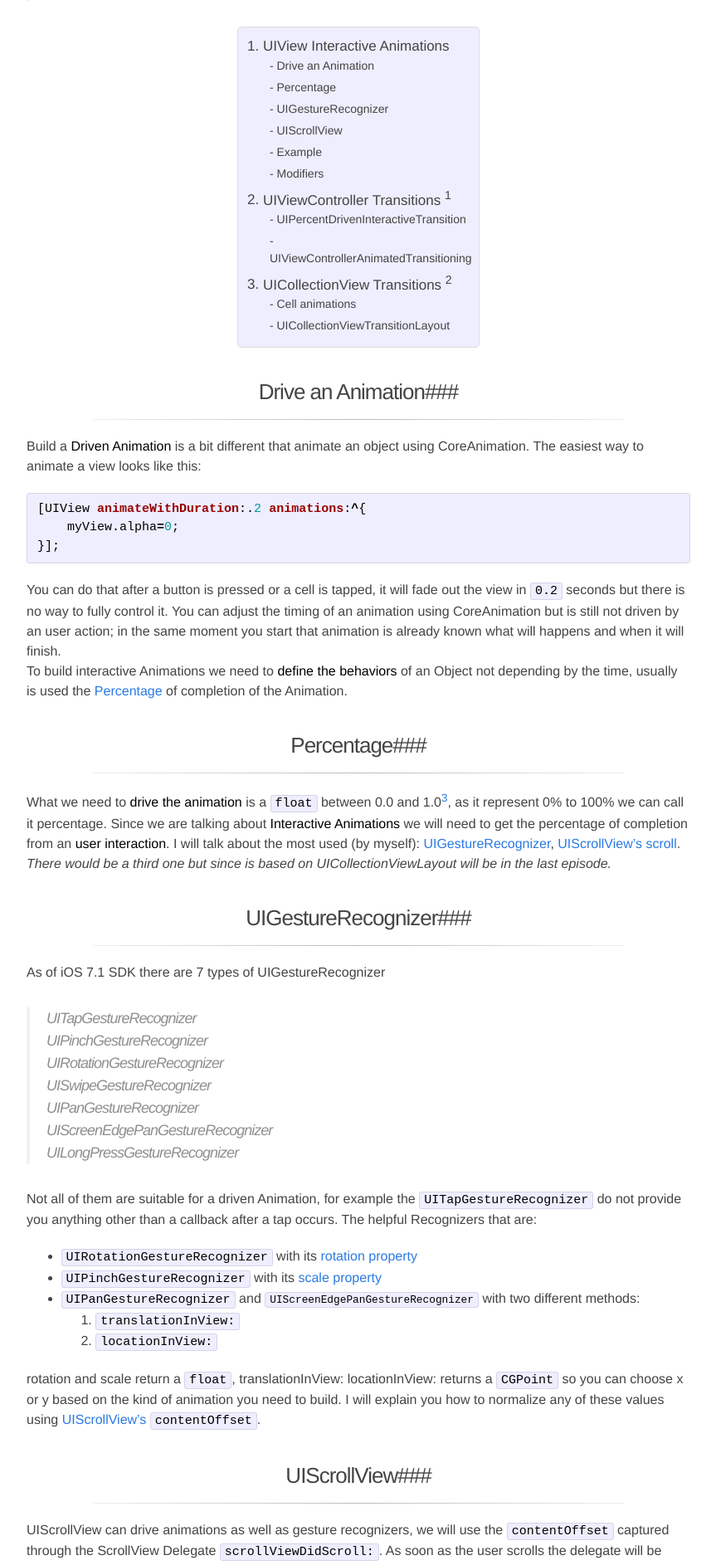
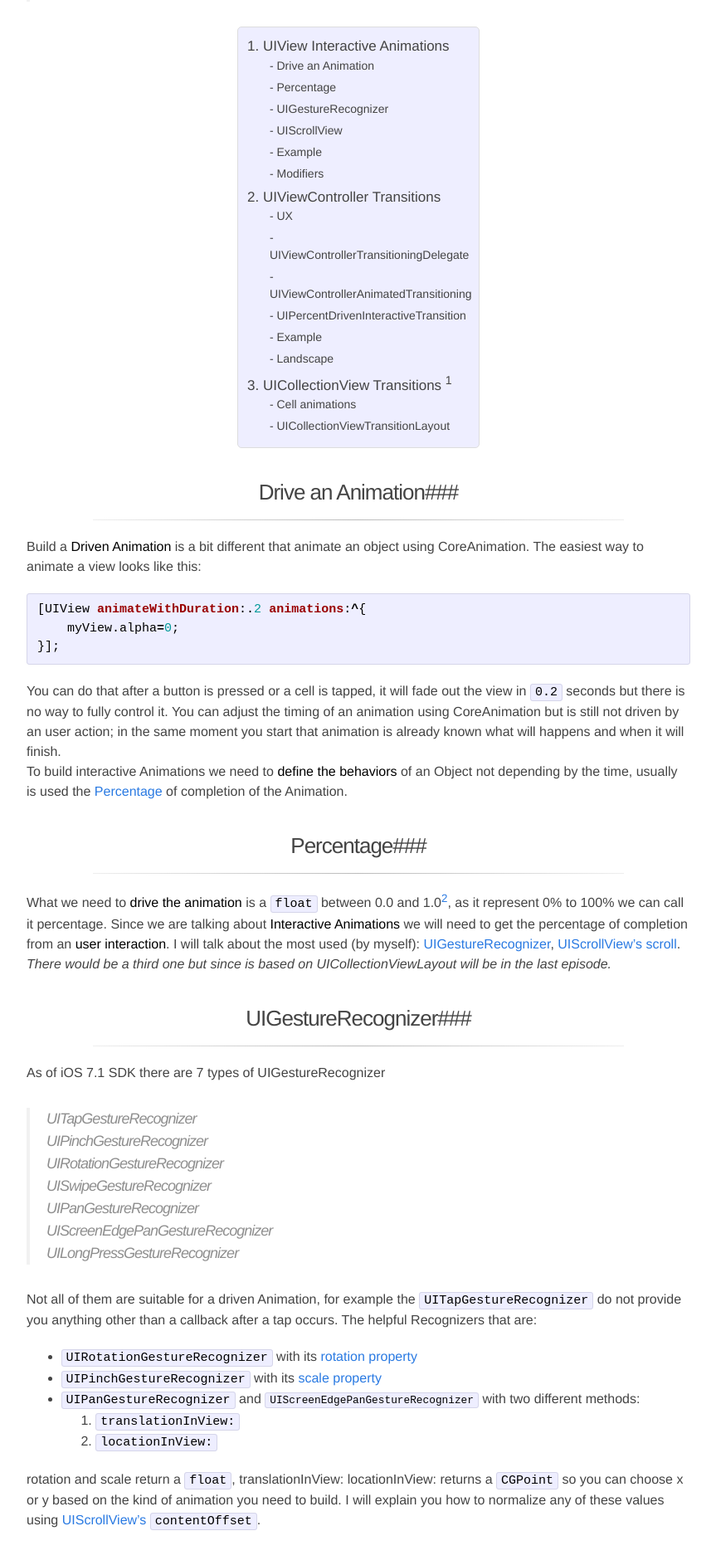
Before and after one commit to MP0w/MP0w.github.io, a Jekyll site: the page built from _posts/2014-08-18-UIView-transitions.md, in a window 1280 px wide. Shown: the part 660-2546 px from the top of the page at 83% size, without its empty margins (208-1071 px from the left). Built offline with Jekyll 4.4.1, drawn with Linux system fonts in a browser that asks for light colours; comment, search, counter and statistics services are not loaded; some of the changed text lies outside the part shown.

Commit message:
UIViewControllers transitions

```diff
--- a/_posts/2014-08-18-UIView-transitions.md
+++ b/_posts/2014-08-18-UIView-transitions.md
@@ -20,10 +20,14 @@
     * [UIScrollView](#uiscrollview)
     * [Example](#example)
     * [Modifiers](#modifiers)
-2. UIViewController Transitions [^1]
-    * UIPercentDrivenInteractiveTransition
-    * UIViewControllerAnimatedTransitioning
-3. UICollectionView Transitions [^2]
+2. [UIViewController Transitions]({% post_url 2014-09-29-UIViewControllers-transitions %})
+    * [UX]({% post_url 2014-09-29-UIViewControllers-transitions %}/#ux)
+    * [UIViewControllerTransitioningDelegate]({% post_url 2014-09-29-UIViewControllers-transitions %}/#uiviewcontrollertransitioningdelegate)
+    * [UIViewControllerAnimatedTransitioning]({% post_url 2014-09-29-UIViewControllers-transitions %}/#uiviewcontrolleranimatedtransitioning)
+    * [UIPercentDrivenInteractiveTransition]({% post_url 2014-09-29-UIViewControllers-transitions %}/#uipercentdriveninteractivetransition)
+    * [Example]({% post_url 2014-09-29-UIViewControllers-transitions %}/#example)
+    * [Landscape]({% post_url 2014-09-29-UIViewControllers-transitions %}/#landscape)
+3. UICollectionView Transitions [^1]
     * Cell animations
     * UICollectionViewTransitionLayout
 {: #markdown-toc}
@@ -46,7 +50,7 @@
 
 ###Percentage###
 ------
-What we need to **drive the animation** is a `float` between 0.0 and 1.0[^3], as it represent 0% to 100% we can call it percentage.
+What we need to **drive the animation** is a `float` between 0.0 and 1.0[^2], as it represent 0% to 100% we can call it percentage.
 Since we are talking about **Interactive Animations** we will need to get the percentage of completion from an **user interaction**.
 I will talk about the most used (by myself): [UIGestureRecognizer](#uigesturerecognizer), [UIScrollView's scroll](#uiscrollview).
 *There would be a third one but since is based on UICollectionViewLayout will be in the last episode.*
@@ -140,8 +144,7 @@
 That was just an example, manipulate your values to build your animation properly, you can even use a [sine wave](https://www.google.fr/search?client=safari&rls=en&q=sinusoide&ie=UTF-8&oe=UTF-8&gfe_rd=cr&ei=l2nyU9D-EMjI8gfqn4G4CA#q=sin(x)&rls=en) if you like!
 Last thing: be careful to the bounds of your animations, to not waste resources; in my project even after the image is not visible I continue to calculate all I need while I should control if it's needed or not.
 
-[^1]: UIViewController Transitions has not been written yet
-[^2]: UICollectionView Transitions has not been written yet
-[^3]: It can be even >1 or <0  as a percentage can be >100%
+[^1]: UICollectionView Transitions has not been written yet
+[^2]: It can be even >1 or <0  as a percentage can be >100%
 [^parallax]: I'm not sure that [Parallax](http://en.wikipedia.org/wiki/Parallax) is the proper name for that effect, but everybody use this name, probably because of the cool side-effect cause by UIViewContentModeScaleAspectFill.
 [^subclass]: Since UITableView and UICollectionView are subclass of UIScrollView the example fully works with them, just sometimes is needed to play with the contentInset property to not cover cells.
--- a/css/main.css
+++ b/css/main.css
@@ -443,6 +443,11 @@
     #latest article {
     font-size: 115%
 	}
+
+	.tweet{
+		width: 500px;
+		margin: 0 auto;
+	}
 }
 
 @media screen and (max-width: 768px) {
@@ -461,6 +466,11 @@
     #recent article:nth-of-type(2n) {
         margin-right: 0
     }
+
+    .tweet{
+    	width: 400px;
+		margin: 0 auto;
+	}
 }
 
 @media screen and (max-width: 480px) {
@@ -469,6 +479,11 @@
         min-height: 7em;
         margin-bottom: 1em
     }
+
+     .tweet{
+    	width: 100%;
+		margin: 0 auto;
+	}
 }
 
 #recent article p {
```
Also changed, not shown: _posts/2014-09-29-UIViewControllers-transitions.md (added, +182 -0 lines), assets/mail8transition.gif (added), assets/viewcontroller-transition.jpg (added), 1 other file.
